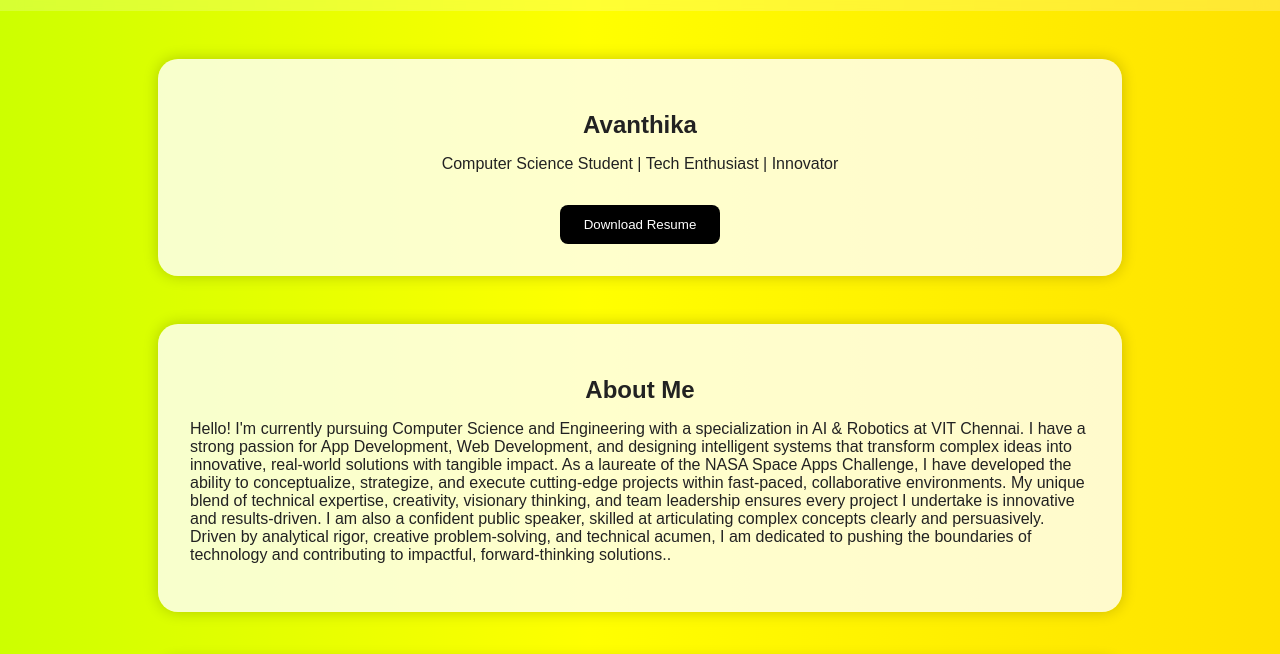
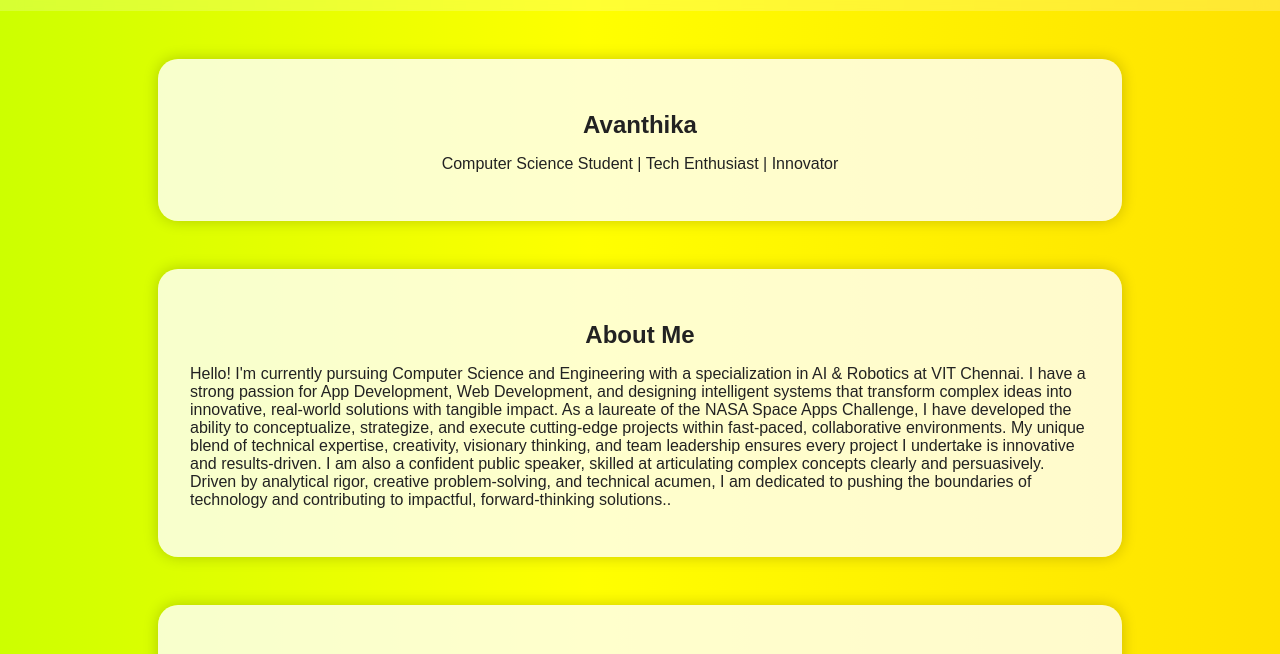
Before and after one commit to TheBinaryAVA/My-portfolio, a plain HTML site: page port.html in a window 1280 px wide. Shown: the part 85-739 px from the top of the page. Drawn offline with Linux system fonts and the light colour scheme.

Commit message:
Update port.html

```diff
--- a/port.html
+++ b/port.html
@@ -154,7 +154,7 @@
 
     <h1>Avanthika</h1>
     <p>Computer Science Student | Tech Enthusiast | Innovator</p>
-    <button class="glow">Download Resume</button>
+
   </section>
 
   <section id="about">
```
